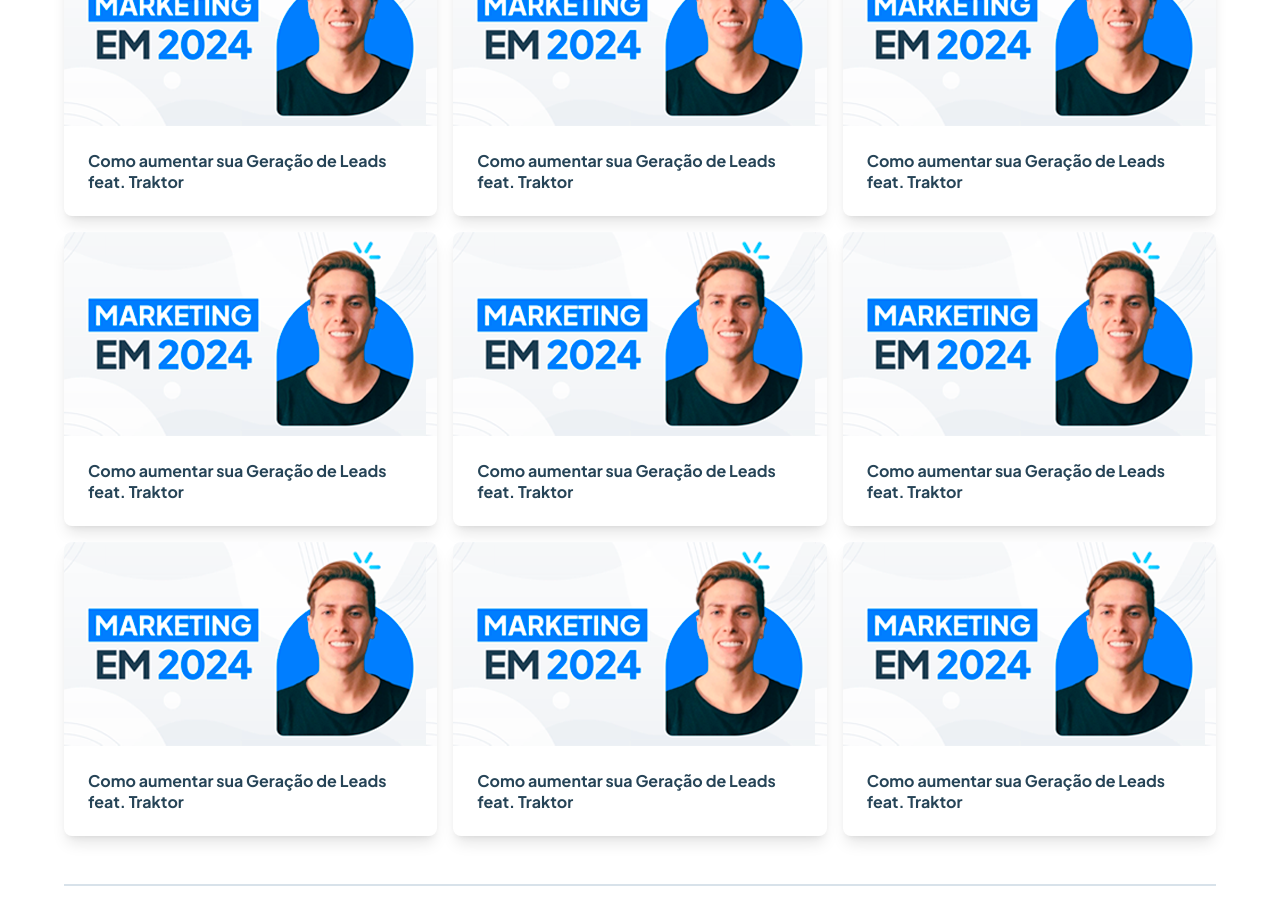
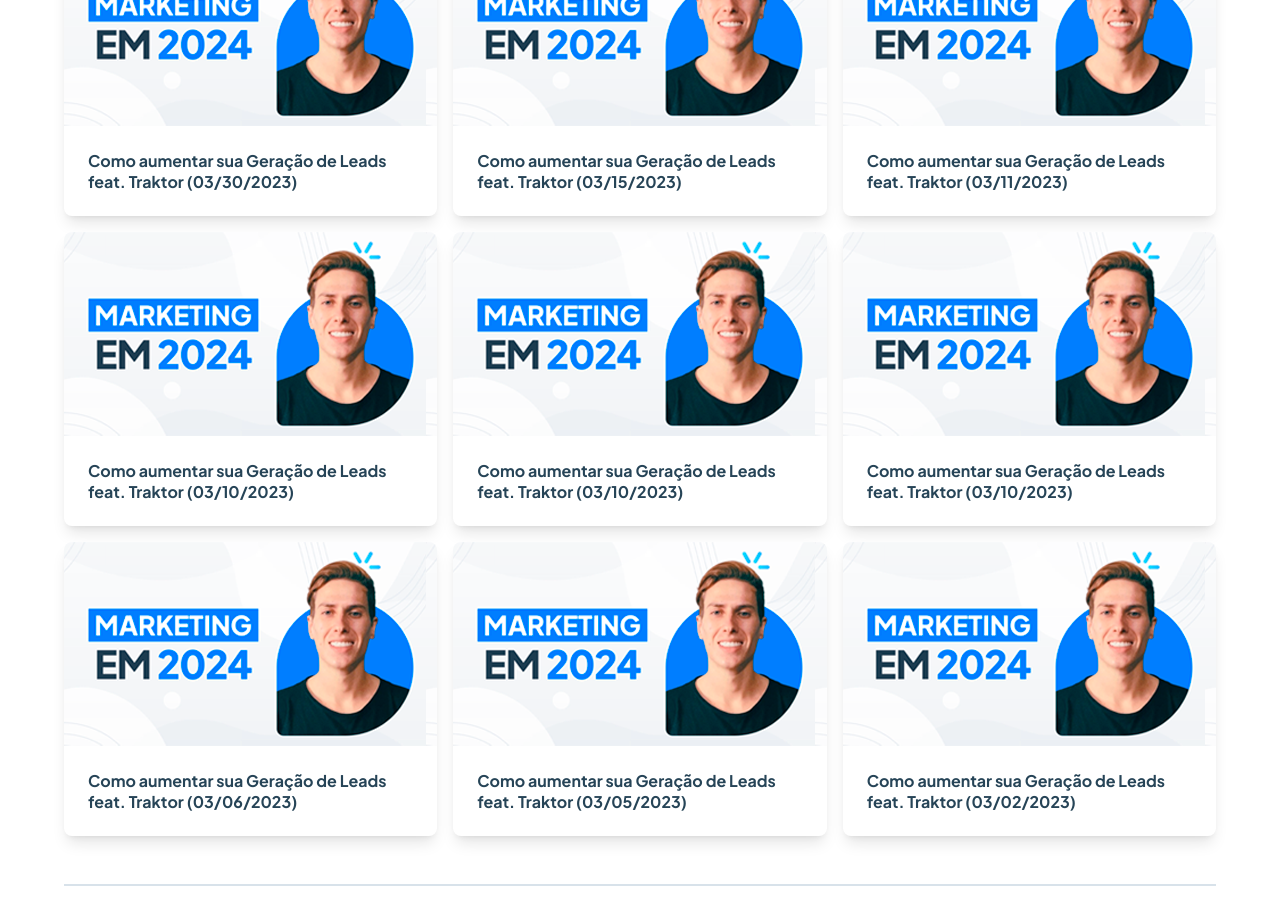
Before and after one commit to arthurluciano/desafio-leadster, a Next.js app: page / in a window 1280 px wide. Shown: the part 900-1824 px from the top of the page. Built offline with nearby package versions, Linux system fonts and the light colour scheme.

Commit message:
feat: add filter by publish date

```diff
--- a/src/components/MediaTabs/MediaVideosFilter/index.tsx
+++ b/src/components/MediaTabs/MediaVideosFilter/index.tsx
@@ -11,15 +11,19 @@
   MediaVideosFilterTriggerContainer
 } from './styles'
 
-interface MediaVideosFilterOption {
+export interface MediaVideosFilterOption {
   label: string
   value: string
 }
 
 const OPTIONS: MediaVideosFilterOption[] = [
   {
-    value: 'recent',
+    value: 'latest',
     label: 'Data de publicação'
+  },
+  {
+    value: 'older',
+    label: 'Mais antigos'
   }
 ]
 
@@ -64,7 +68,11 @@
       <RadixDropdown.Portal>
         <MediaVideosFilterContent width={filterWidth} sideOffset={4}>
           {OPTIONS.map(option => (
-            <MediaVideosFilterItem key={option.value} onClick={() => handleSelectOption(option)}>
+            <MediaVideosFilterItem
+              key={option.value}
+              selected={option.value === selected.value}
+              onClick={() => handleSelectOption(option)}
+            >
               {option.label}
             </MediaVideosFilterItem>
           ))}
--- a/src/components/MediaTabs/MediaVideosFilter/styles.ts
+++ b/src/components/MediaTabs/MediaVideosFilter/styles.ts
@@ -1,5 +1,5 @@
 import * as RadixDropdown from '@radix-ui/react-dropdown-menu'
-import styled from 'styled-components'
+import styled, { css } from 'styled-components'
 
 export const MediaVideosFilterTriggerContainer = styled.div`
   display: flex;
@@ -64,7 +64,7 @@
   z-index: 9999;
 `
 
-export const MediaVideosFilterItem = styled(RadixDropdown.Item)`
+export const MediaVideosFilterItem = styled(RadixDropdown.Item)<{ selected?: boolean }>`
   width: 100%;
 
   padding: 0.35rem 0.875rem;
@@ -83,4 +83,10 @@
   &:hover {
     background: ${props => props.theme.colors['brand-lighter']};
   }
+
+  ${props =>
+    props.selected &&
+    css`
+      background: ${props => props.theme.colors['brand-lighter']};
+    `}
 `
--- a/src/components/MediaTabs/index.tsx
+++ b/src/components/MediaTabs/index.tsx
@@ -17,10 +17,31 @@
   MediaVideoTitle
 } from './styles'
 
+type MediaVideos = typeof media.videos
+
+const actions = {
+  latest: (data: MediaVideos) =>
+    data.sort(
+      (videoA, videoB) =>
+        Number(new Date(videoB.publishedAt).getTime()) - Number(new Date(videoA.publishedAt).getTime())
+    ),
+  older: (data: MediaVideos) =>
+    data.sort(
+      (videoA, videoB) =>
+        Number(new Date(videoA.publishedAt).getTime()) - Number(new Date(videoB.publishedAt).getTime())
+    )
+}
+
+type FilterActions = keyof typeof actions
+
 export function MediaTabs() {
   const [selectedCategory, setSelectedCategory] = useState<string>(media.categories[0].value)
 
-  const filteredVideos = media.videos.filter(video => video.category === selectedCategory)
+  const [filter, setFilter] = useState<FilterActions>('latest')
+
+  const filteredVideos = actions[filter]
+    ? actions[filter](media.videos.filter(video => video.category === selectedCategory))
+    : media.videos.filter(video => video.category === selectedCategory)
 
   function handleSelectCategory(category: string) {
     setSelectedCategory(category)
@@ -42,7 +63,7 @@
             ))}
           </MediaTabsListAlign>
 
-          <MediaVideosFilter />
+          <MediaVideosFilter onSelect={option => setFilter(option.value as keyof typeof actions)} />
         </MediaTabsList>
 
         <Separator height="0.126rem" />
@@ -56,7 +77,9 @@
                     <MediaVideoPlay weight="fill" size={72} />
                   </MediaVideoThumbnailOverlay>
                 </MediaVideoThumbnail>
-                <MediaVideoTitle>{video.title}</MediaVideoTitle>
+                <MediaVideoTitle>
+                  {video.title} ({video.publishedAt})
+                </MediaVideoTitle>
               </MediaVideo>
             ))}
           </MediaTabsContent>
--- a/src/mock/media.json
+++ b/src/mock/media.json
@@ -28,6 +28,7 @@
       "description": "",
       "url": "/",
       "category": "agencias",
+      "publishedAt": "03/10/2023",
       "downloads": [
         {
           "filename": "Spreadsheet",
@@ -41,6 +42,7 @@
       "description": "",
       "url": "/",
       "category": "agencias",
+      "publishedAt": "03/15/2023",
       "downloads": [
         {
           "filename": "Spreadsheet",
@@ -54,6 +56,7 @@
       "description": "",
       "url": "/",
       "category": "agencias",
+      "publishedAt": "03/10/2023",
       "downloads": [
         {
           "filename": "Spreadsheet",
@@ -67,6 +70,7 @@
       "description": "",
       "url": "/",
       "category": "agencias",
+      "publishedAt": "03/05/2023",
       "downloads": [
         {
           "filename": "Spreadsheet",
@@ -80,6 +84,7 @@
       "description": "",
       "url": "/",
       "category": "agencias",
+      "publishedAt": "03/30/2023",
       "downloads": [
         {
           "filename": "Spreadsheet",
@@ -93,6 +98,7 @@
       "description": "",
       "url": "/",
       "category": "agencias",
+      "publishedAt": "03/02/2023",
       "downloads": [
         {
           "filename": "Spreadsheet",
@@ -106,6 +112,7 @@
       "description": "",
       "url": "/",
       "category": "agencias",
+      "publishedAt": "03/11/2023",
       "downloads": [
         {
           "filename": "Spreadsheet",
@@ -119,6 +126,7 @@
       "description": "",
       "url": "/",
       "category": "agencias",
+      "publishedAt": "03/10/2023",
       "downloads": [
         {
           "filename": "Spreadsheet",
@@ -132,6 +140,7 @@
       "description": "",
       "url": "/",
       "category": "agencias",
+      "publishedAt": "03/06/2023",
       "downloads": [
         {
           "filename": "Spreadsheet",
@@ -145,6 +154,7 @@
       "description": "",
       "url": "/",
       "category": "chatbot",
+      "publishedAt": "03/01/2023",
       "downloads": [
         {
           "filename": "Spreadsheet",
```
